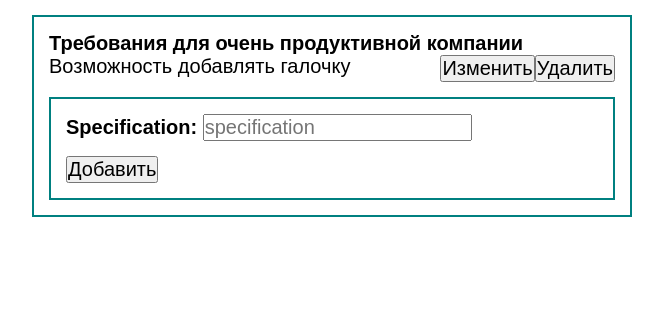
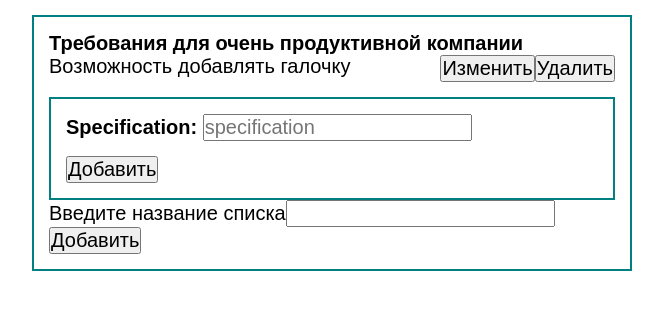
Before and after one commit to festProbe/rattus, a Vue app: page / in a window 1280 px wide. Shown: the top 310 px of the page, without its empty margins (308-971 px from the left). Built offline with nearby package versions, Linux system fonts and the light colour scheme.

Commit message:
Add create specification list

```diff
--- a/src/App.vue
+++ b/src/App.vue
@@ -4,6 +4,7 @@
       :lists="lists"
       @create="createPost"
       @remove="removePost"
+      @createList="createList"
     />
   </div>
 </template>
@@ -37,6 +38,9 @@ export default {
           list.specifications = list.specifications.filter(p => p.id !== post.id)
         }
       })
+    },
+    createList (list) {
+      this.lists.push(list)
     }
   }
 }
--- /dev/null
+++ b/src/components/SpecificationsListForm.vue
@@ -0,0 +1,34 @@
+<template>
+  <form @submit.prevent>
+    <div>
+      <span>Введите название списка</span>
+      <input v-model="listName" type="text"/>
+      <button @click="createList">Добавить</button>
+    </div>
+  </form>
+</template>
+
+<script>
+export default {
+  data () {
+    return {
+      listName: ''
+    }
+  },
+  methods: {
+    createList () {
+      const list = {
+        id: Date.now().toString(),
+        listName: this.listName,
+        specifications: []
+      }
+      this.$emit('createList', list)
+      this.listName = ''
+    }
+  }
+}
+</script>
+
+<style>
+
+</style>
--- a/src/components/SpecificationsLists.vue
+++ b/src/components/SpecificationsLists.vue
@@ -7,14 +7,18 @@
       @create="createPost"
       @remove="removePost"
     />
+    <specifications-list-from
+      @createList="createList"
+    />
   </div>
 </template>
 
 <script>
 import SpecificationsList from './SpecificationsList'
+import SpecificationsListFrom from './SpecificationsListForm.vue'
 export default {
   name: 'SpecificationsLists',
-  components: { SpecificationsList },
+  components: { SpecificationsList, SpecificationsListFrom },
   props: {
     lists: {
       type: Array
@@ -26,6 +30,9 @@ export default {
     },
     removePost (listId, post) {
       this.$emit('remove', listId, post)
+    },
+    createList (list) {
+      this.$emit('createList', list)
     }
   }
 }
```
